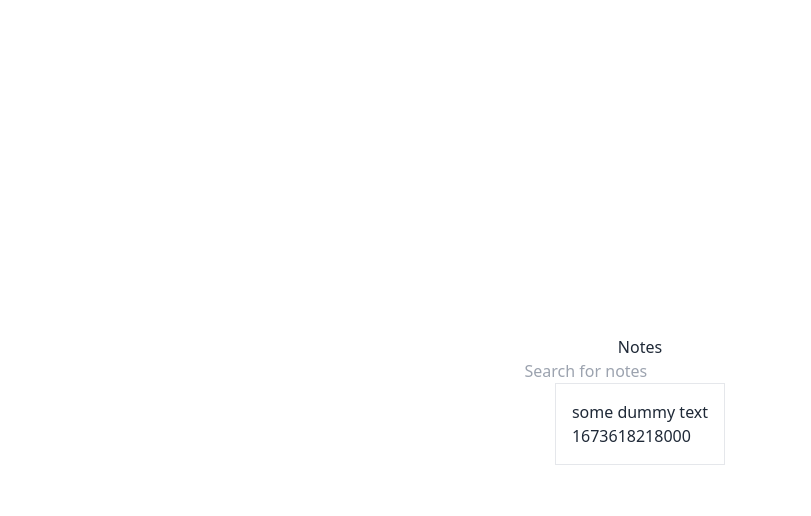
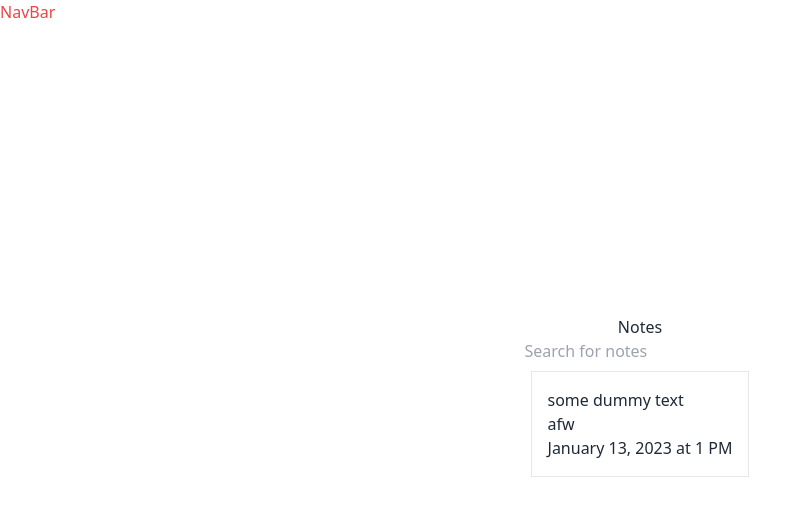
Before and after one commit to AxiE1337/svelteKit-notes, a SvelteKit app: page / in a window 1280 px wide. Shown: the top 516 px of the page, without its empty margins (0-811 px from the left). Built offline with nearby package versions, Linux system fonts and the light colour scheme.

Commit message:
added dataFormat and layout

```diff
--- /dev/null
+++ b/src/lib/dateFormat.ts
@@ -0,0 +1,9 @@
+export default function dateFormate(date: number) {
+	const formattedDate = Intl.DateTimeFormat('en', {
+		year: 'numeric',
+		month: 'long',
+		day: 'numeric',
+		hour: 'numeric'
+	}).format(date);
+	return formattedDate;
+}
--- /dev/null
+++ b/src/routes/+layout.svelte
@@ -0,0 +1,8 @@
+<script lang="ts">
+	import '../styles/app.css';
+</script>
+
+<nav class="fixed">
+	<h2 class="text-red-500">NavBar</h2>
+</nav>
+<slot />
--- a/src/routes/+page.server.ts
+++ b/src/routes/+page.server.ts
@@ -1,5 +1,5 @@
 import type { PageServerLoad } from './$types';
-const notes = [{ id: 3214312, text: 'some dummy text', updatedAt: Date.now() }];
+const notes = [{ id: 3214312, text: 'some dummy text\nafw', updatedAt: Date.now() }];
 
 export const load: PageServerLoad = async () => {
 	return {
--- a/src/routes/+page.svelte
+++ b/src/routes/+page.svelte
@@ -1,6 +1,7 @@
 <script lang="ts">
+	import type { PageServerData } from './$types';
 	import '../styles/app.css';
-	import type { PageServerData } from './$types';
+	import dateFormat from '../lib/dateFormat';
 
 	export let data: PageServerData;
 </script>
@@ -10,9 +11,11 @@
 	<input type="text" placeholder="Search for notes" />
 	<div class="grid">
 		{#each data.notes as note}
-			<div class="border p-4">
-				<h1>{note.text}</h1>
-				<p>{note.updatedAt}</p>
+			<div class="border p-4 my-2 whitespace-pre-line">
+				<a href="/1">
+					<h1>{note.text}</h1>
+					<p>{dateFormat(note.updatedAt)}</p>
+				</a>
 			</div>
 		{/each}
 	</div>
```
